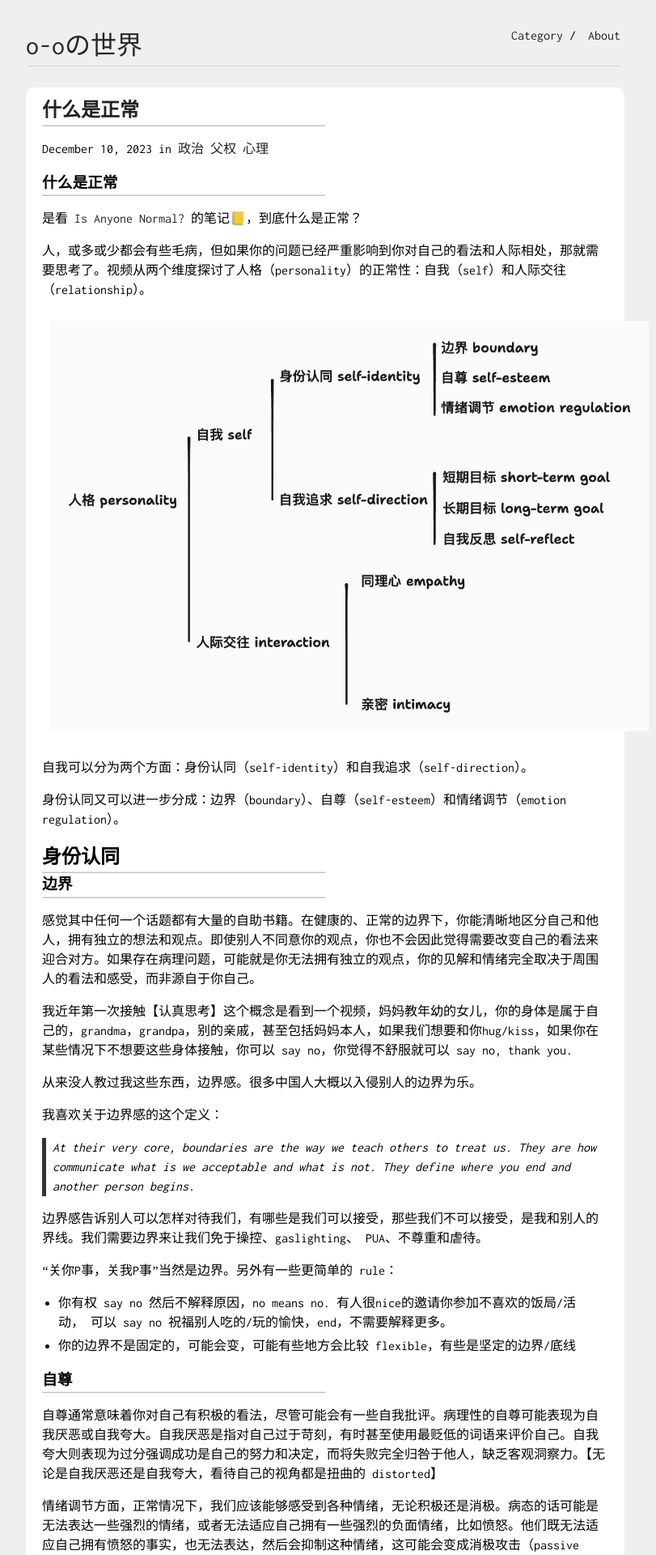
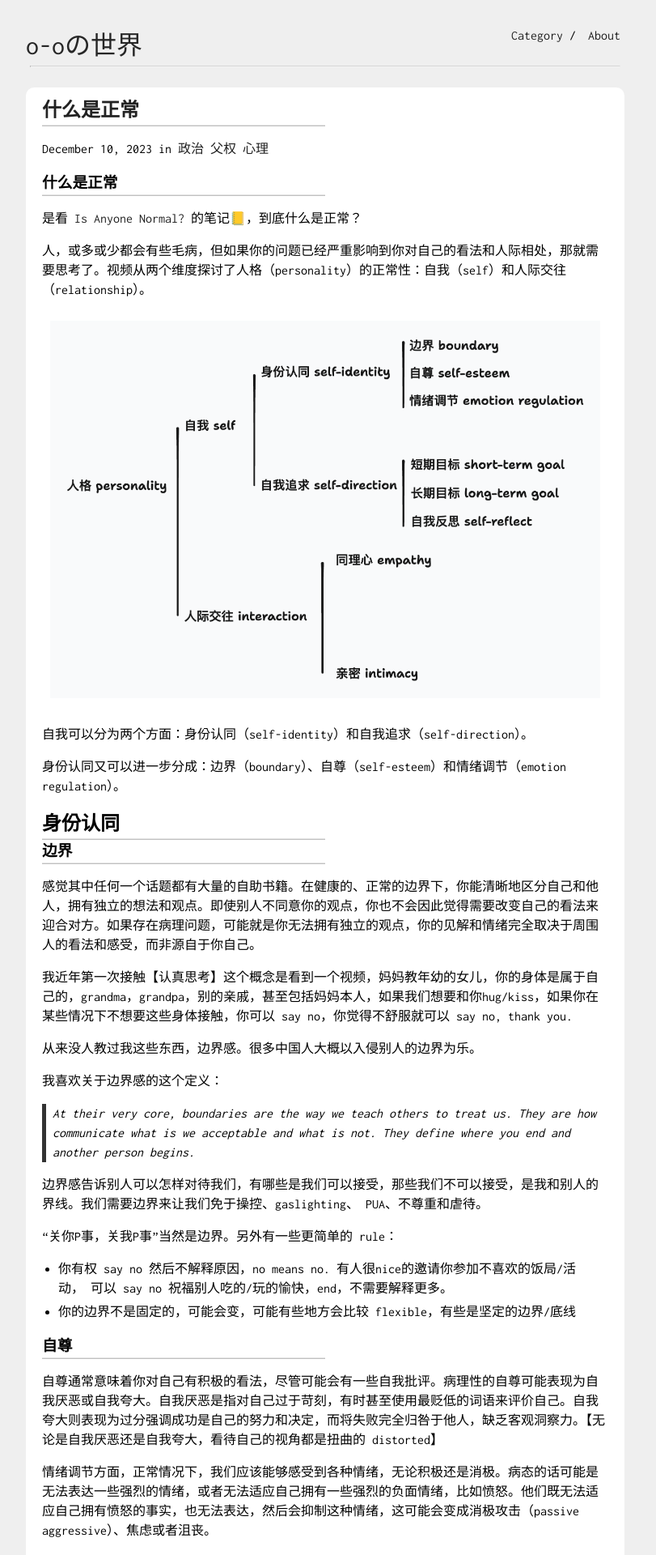
Before and after one commit to xue-think/xue-think.github.io, a Jekyll site: the page built from index.html, in a window 1280 px wide. Shown: the top 1920 px of the page at 81% size, without its empty margins (238-1049 px from the left). Built offline with Jekyll 4.4.1, drawn with Linux system fonts in a browser that asks for light colours.

Commit message:
Add files via upload

```diff
--- a/css/main.scss
+++ b/css/main.scss
@@ -230,7 +230,7 @@ code {
     img {
         text-align: center;
         margin: 10px 10px 10px 10px;
-        max-width: $max-width;
+        max-width: $max-width - 60px;
     }
 
     .color-red {
```
